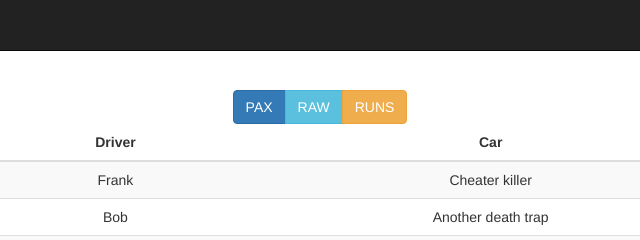
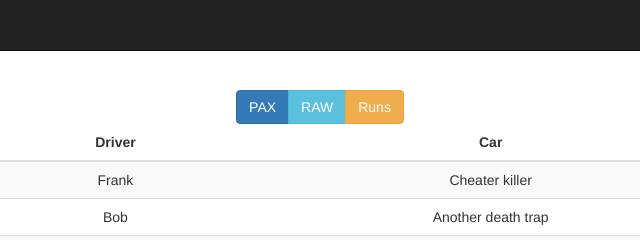
Before and after one commit to zero10/mjtimingdisplay, a website: page public/index.html in a window 1280 px wide. Shown: the top 240 px of the page, 320-960 px from the left. Drawn offline with nearby package versions, Linux system fonts and the light colour scheme.

Commit message:
Changing RUNS to Runs

```diff
--- a/public/index.html
+++ b/public/index.html
@@ -27,7 +27,7 @@
     <div class="btn-group">
       <a href="index.html?PAX" class="btn btn-primary">PAX</a>
       <a href="index.html?RAW" class="btn btn-info">RAW</a>
-      <a href="index.html?SINGLE#11" class="btn btn-warning">RUNS</a>
+      <a href="index.html?SINGLE#11" class="btn btn-warning">Runs</a>
     </div>
     <div class="resultsTable" ng-show="hasData()">
       <table class="table table-striped">
```
